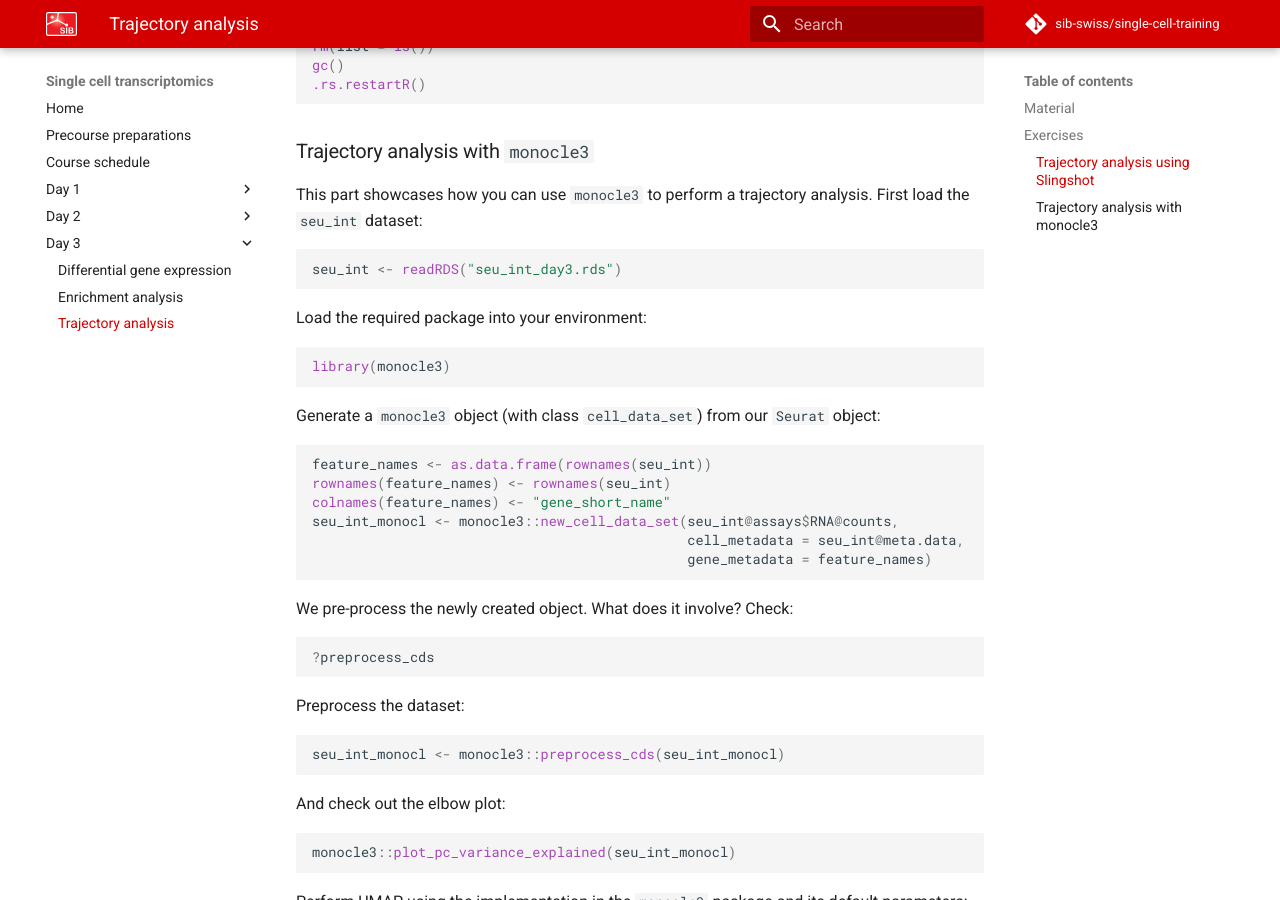
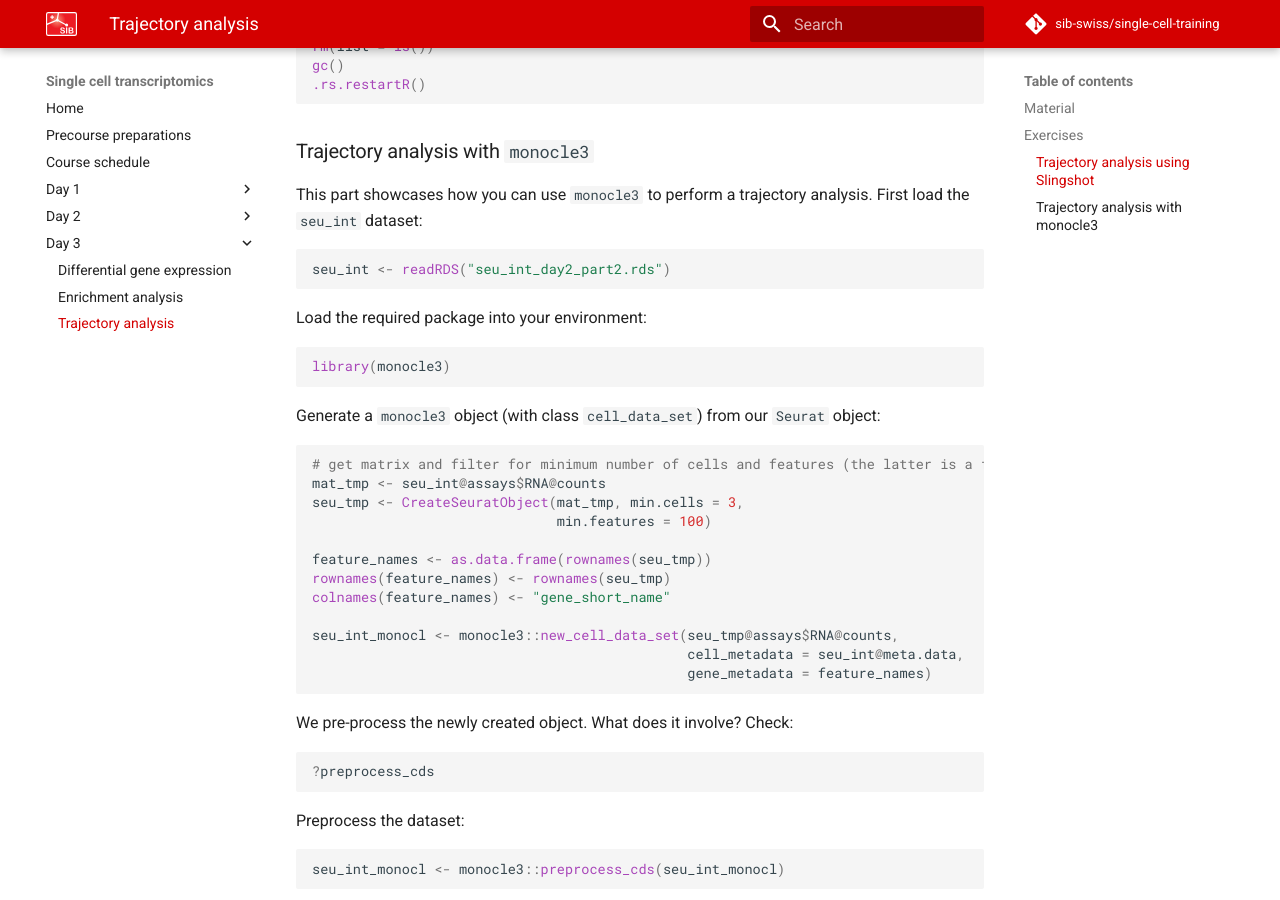
Before and after one commit to sib-swiss/single-cell-training, an MkDocs documentation site: the page built from docs/day3/trajectory_analysis.md, in a window 1280 px wide and 900 px high, scrolled down 5638 px. Built offline with MkDocs 1.6.1 and Material for MkDocs 9.7.7, drawn with Linux system fonts in a browser that asks for light colours; comment, search, counter and statistics services are not loaded; the version menu is left out.

Commit message:
fixes issue with monocle3

````diff
--- a/docs/day3/trajectory_analysis.md
+++ b/docs/day3/trajectory_analysis.md
@@ -323,7 +323,7 @@ gc()
 This part showcases how you can use `monocle3` to perform a trajectory analysis. First load the `seu_int` dataset:
 
 ```R
-seu_int <- readRDS("seu_int_day3.rds")
+seu_int <- readRDS("seu_int_day2_part2.rds")
 ```
 
 Load the required package into your environment:
@@ -335,10 +335,16 @@ library(monocle3)
 Generate a `monocle3` object (with class `cell_data_set`) from our `Seurat` object:
 
 ```R
-feature_names <- as.data.frame(rownames(seu_int))
-rownames(feature_names) <- rownames(seu_int)
+# get matrix and filter for minimum number of cells and features (the latter is a fix for backward compatibility)
+mat_tmp <- seu_int@assays$RNA@counts
+seu_tmp <- CreateSeuratObject(mat_tmp, min.cells = 3,
+                              min.features = 100)
+
+feature_names <- as.data.frame(rownames(seu_tmp))
+rownames(feature_names) <- rownames(seu_tmp)
 colnames(feature_names) <- "gene_short_name"
-seu_int_monocl <- monocle3::new_cell_data_set(seu_int@assays$RNA@counts,
+
+seu_int_monocl <- monocle3::new_cell_data_set(seu_tmp@assays$RNA@counts,
                                               cell_metadata = seu_int@meta.data,
                                               gene_metadata = feature_names)
 ```
````
Also changed, not shown: docs/day3/enrichment_analysis.md (+9 -0 lines).
